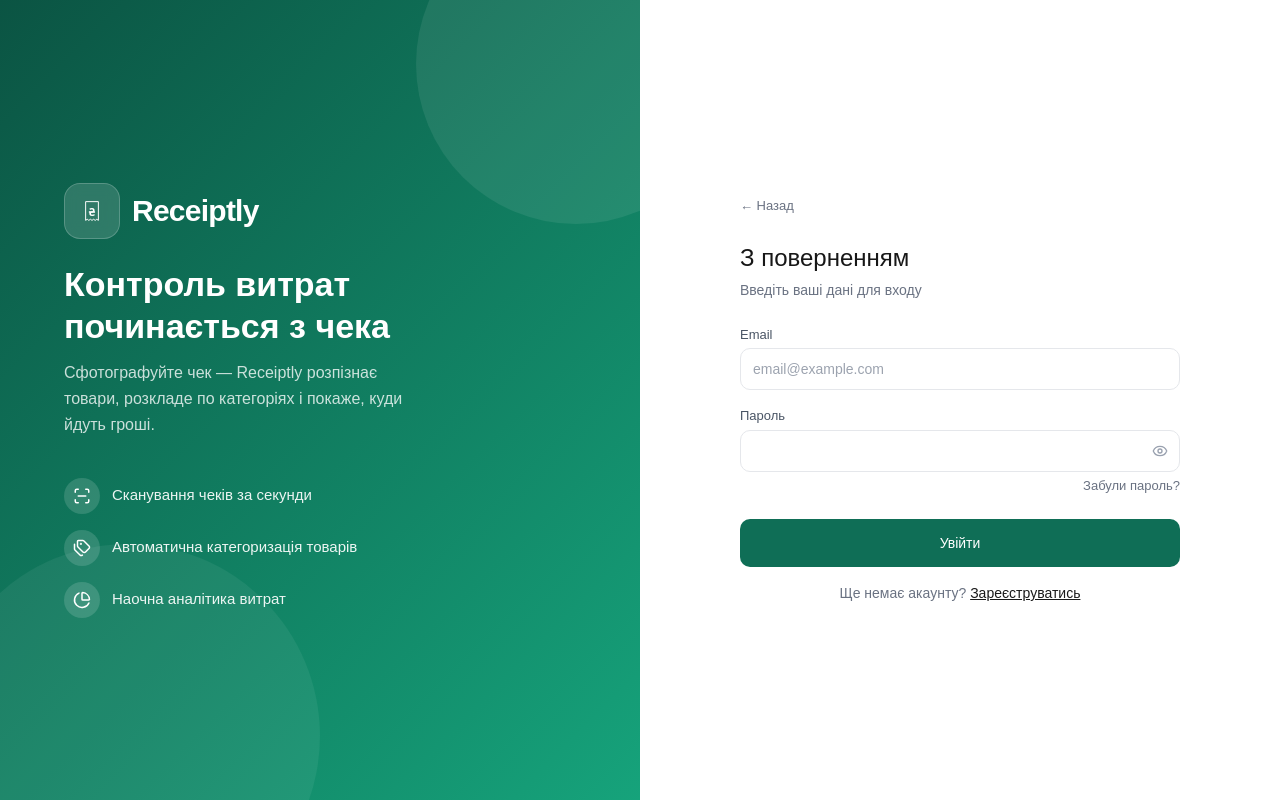
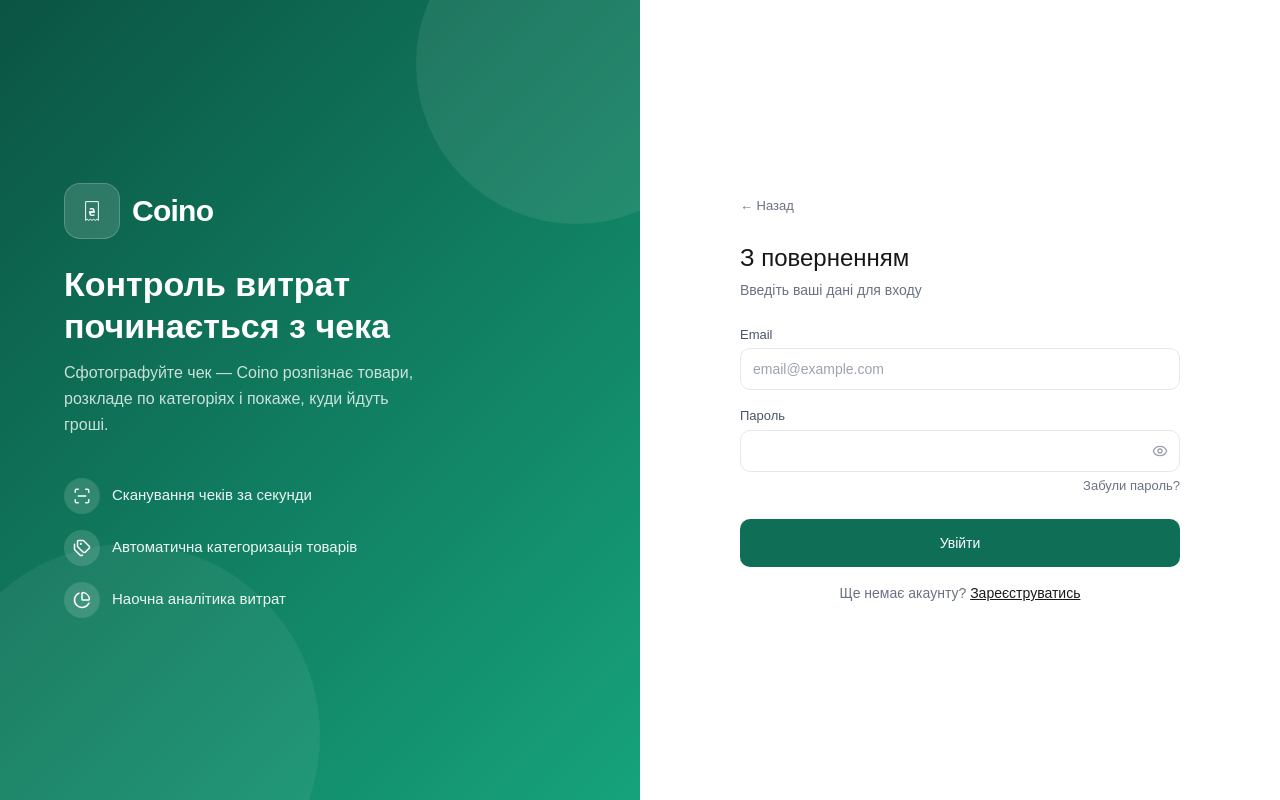
Before and after one commit to Artur-Shved/receiptly-ui, a Next.js app: page /login in a window 1280 px wide. Built offline with nearby package versions, Linux system fonts and the light colour scheme; no server answers.

Commit message:
chore(rebrand): rename product from Receiptly to Coino
- FE (web): package.json name → coino-ui; page title/metadata, nav
  aria-labels, AuthLayout/BrandPanel brand text, and Logo component
  wordmark/aria-labels now read Coino. Folder names untouched.

```diff
--- a/app/layout.tsx
+++ b/app/layout.tsx
@@ -13,7 +13,7 @@
 });
 
 export const metadata: Metadata = {
-  title: "Receiptly",
+  title: "Coino",
   description: "Облік витрат через сканування чеків",
 };
 
--- a/package.json
+++ b/package.json
@@ -1,5 +1,5 @@
 {
-  "name": "receiptly-ui",
+  "name": "coino-ui",
   "version": "0.1.0",
   "private": true,
   "scripts": {
--- a/src/components/features/auth/AuthLayout.tsx
+++ b/src/components/features/auth/AuthLayout.tsx
@@ -17,7 +17,7 @@
           {/* Brand mark for small screens, where the gradient panel is hidden. */}
           <div className="mb-8 flex items-center gap-2.5 md:hidden">
             <LogoIcon size={40} />
-            <span className="text-[22px] font-semibold tracking-tight text-[#1a1a1a]">Receiptly</span>
+            <span className="text-[22px] font-semibold tracking-tight text-[#1a1a1a]">Coino</span>
           </div>
           {children}
         </div>
--- a/src/components/features/auth/BrandPanel.tsx
+++ b/src/components/features/auth/BrandPanel.tsx
@@ -9,7 +9,7 @@
 /** White receipt + ₴ mark (mark-mono) for use on the gradient panel. */
 function MarkWhite({ size = 30 }: { size?: number }) {
   return (
-    <svg width={size} height={size} viewBox="0 0 80 80" role="img" aria-label="Receiptly">
+    <svg width={size} height={size} viewBox="0 0 80 80" role="img" aria-label="Coino">
       <path
         d="M23 15 h34 v50 l-4.25 -3 l-4.25 3 l-4.25 -3 l-4.25 3 l-4.25 -3 l-4.25 3 l-4.25 -3 l-4.25 3 z"
         fill="none"
@@ -48,14 +48,14 @@
           >
             <MarkWhite size={30} />
           </div>
-          <span className="text-[30px] font-semibold tracking-tight text-white">Receiptly</span>
+          <span className="text-[30px] font-semibold tracking-tight text-white">Coino</span>
         </div>
 
         <h2 className="mb-3 max-w-[420px] text-[34px] font-semibold leading-tight text-white">
           Контроль витрат починається з чека
         </h2>
         <p className="mb-10 max-w-[360px] text-[16px] leading-relaxed" style={{ color: 'rgba(255,255,255,0.78)' }}>
-          Сфотографуйте чек — Receiptly розпізнає товари, розкладе по категоріях і покаже, куди йдуть гроші.
+          Сфотографуйте чек — Coino розпізнає товари, розкладе по категоріях і покаже, куди йдуть гроші.
         </p>
 
         <ul className="flex flex-col gap-4">
--- a/src/components/features/home/TopNav.tsx
+++ b/src/components/features/home/TopNav.tsx
@@ -26,7 +26,7 @@
   return (
     <header className="sticky top-0 z-10 flex h-14 items-center justify-between border-b border-[#e5e7eb] bg-white px-6">
       {choiceOpen && <AddReceiptChoiceModal onClose={() => setChoiceOpen(false)} />}
-      <Link href="/home" className="flex items-center" aria-label="Receiptly — на головну">
+      <Link href="/home" className="flex items-center" aria-label="Coino — на головну">
         <Wordmark height={28} />
       </Link>
 
--- a/src/components/ui/Logo.tsx
+++ b/src/components/ui/Logo.tsx
@@ -1,5 +1,5 @@
 /**
- * Receiptly brand logo for the web app — a faithful port of the mobile
+ * Coino brand logo for the web app — a faithful port of the mobile
  * `components/ui/logo.tsx` (react-native-svg) to plain DOM SVG. Source of
  * truth: `receiptly-mobile/assets/logo/*.svg`.
  *
@@ -30,7 +30,7 @@
 /** Square app mark (receipt + hryvnia) on the brand gradient. */
 export function LogoIcon({ size = 44, simple = false }: IconProps) {
   return (
-    <svg width={size} height={size} viewBox="0 0 80 80" role="img" aria-label="Receiptly">
+    <svg width={size} height={size} viewBox="0 0 80 80" role="img" aria-label="Coino">
       <defs>
         <linearGradient id="rcptIconG" x1="0" y1="0" x2="80" y2="80" gradientUnits="userSpaceOnUse">
           <stop offset="0" stopColor={GRAD_FROM} />
@@ -65,11 +65,11 @@
   height?: number;
 }
 
-/** Horizontal wordmark (compact mark + "Receiptly"). */
+/** Horizontal wordmark (compact mark + "Coino"). */
 export function Wordmark({ height = 32 }: WordmarkProps) {
   const width = (height * 168) / 32;
   return (
-    <svg width={width} height={height} viewBox="0 0 168 32" role="img" aria-label="Receiptly">
+    <svg width={width} height={height} viewBox="0 0 168 32" role="img" aria-label="Coino">
       <defs>
         <linearGradient id="rcptWmcG" x1="0" y1="0" x2="32" y2="32" gradientUnits="userSpaceOnUse">
           <stop offset="0" stopColor={GRAD_FROM} />
@@ -85,7 +85,7 @@
         ₴
       </text>
       <text x={42} y={22} fontSize={16} fontWeight={500} fill="#1a1a1a" fontFamily={SANS} letterSpacing={-0.3}>
-        Receiptly
+        Coino
       </text>
     </svg>
   );
```
Also changed, not shown: app/icon.svg.
